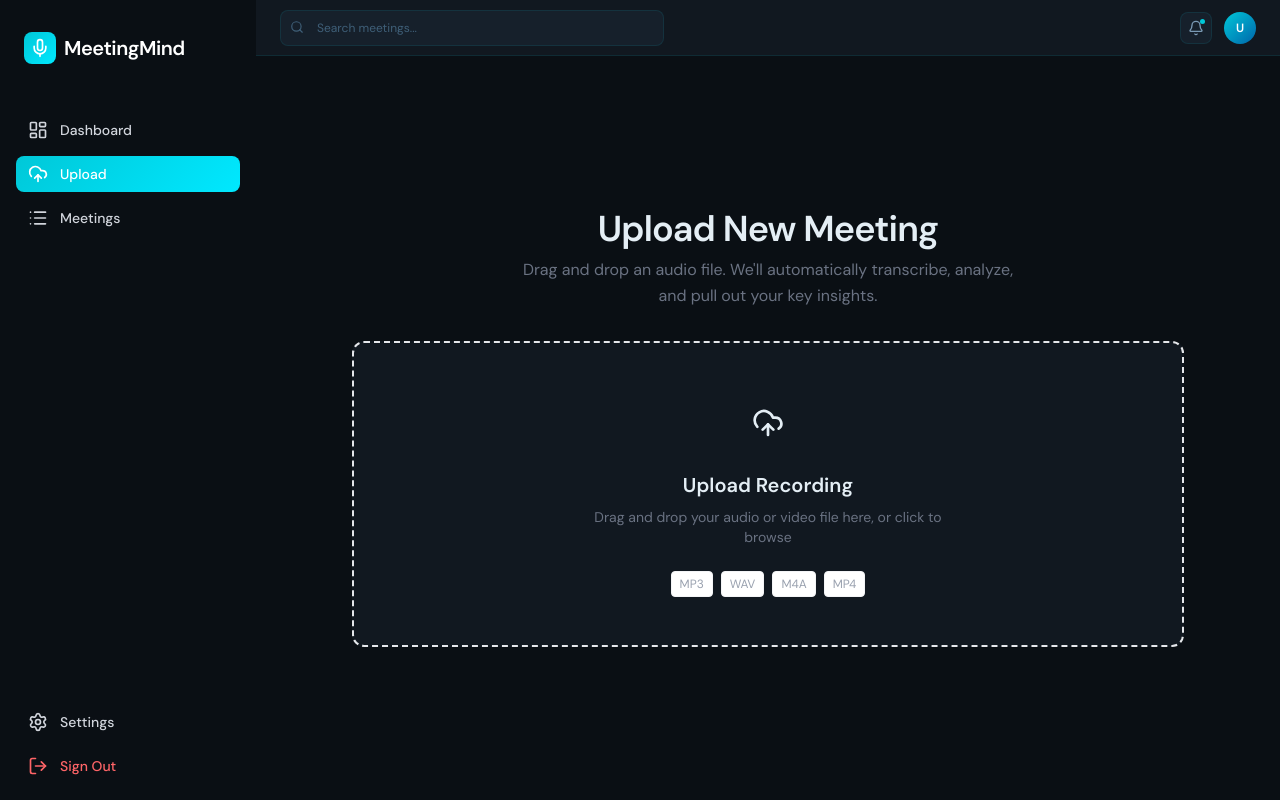
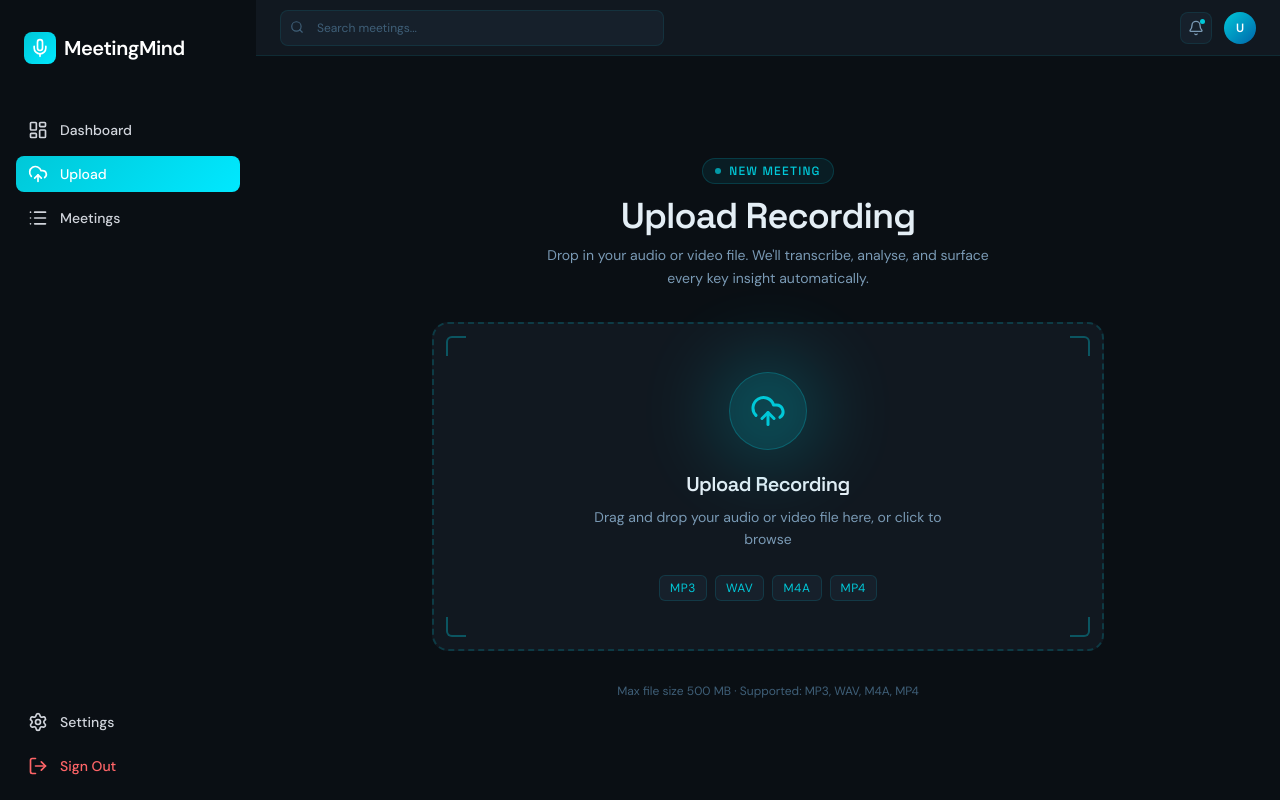
Before and after one commit to AkshayDev-Ops-28/MeetingMind, a Next.js app: page /upload in a window 1280 px wide. Built offline with nearby package versions, Linux system fonts and the light colour scheme.

Commit message:
update: aligned the theme with dropzone, pipeline mech, layout and page

```diff
--- a/app/upload/layout.tsx
+++ b/app/upload/layout.tsx
@@ -7,11 +7,11 @@ export default function UploadLayout({
   children: React.ReactNode
 }) {
   return (
-    <div className="flex h-screen overflow-hidden bg-page">
+    <div className="flex h-screen overflow-hidden bg-[#0a0f14]">
       <Sidebar />
       <div className="flex flex-1 flex-col overflow-hidden">
         <Topbar />
-        <main className="flex-1 overflow-y-auto bg-page">
+        <main className="flex-1 overflow-y-auto bg-[#0a0f14]">
           {children}
         </main>
       </div>
--- a/app/upload/page.tsx
+++ b/app/upload/page.tsx
@@ -15,7 +15,6 @@ export default function UploadPage() {
     try {
       setCurrentStep("uploading")
 
-      // Step 1: Upload file to Supabase Storage via API route
       const formData = new FormData()
       formData.append("file", file)
 
@@ -23,50 +22,43 @@ export default function UploadPage() {
       const { data: { session } } = await supabase.auth.getSession()
 
       if (!session) {
-toast.error( "You must be logged in to upload files");
-
+        toast.error("You must be logged in to upload files")
         setCurrentStep(null)
         return
       }
 
       const uploadRes = await fetch("/api/upload", {
         method: "POST",
-  headers: {
-    authorization: `Bearer ${session.access_token}`
-  },
+        headers: { authorization: `Bearer ${session.access_token}` },
         body: formData,
       })
-
       if (!uploadRes.ok) throw new Error("Upload failed")
       const { meetingId } = await uploadRes.json()
 
-      // Step 2: Transcribe
       setCurrentStep("transcribing")
       const transcribeRes = await fetch("/api/transcribe", {
         method: "POST",
         headers: {
           "Content-Type": "application/json",
-       authorization: `Bearer ${session.access_token}`
+          authorization: `Bearer ${session.access_token}`,
         },
         body: JSON.stringify({ meetingId }),
       })
       if (!transcribeRes.ok) throw new Error("Transcription failed")
 
-      // Step 3: Summarise
       setCurrentStep("summarising")
       const summarizeRes = await fetch("/api/summarize", {
         method: "POST",
         headers: {
           "Content-Type": "application/json",
-       authorization: `Bearer ${session.access_token}`
+          authorization: `Bearer ${session.access_token}`,
         },
         body: JSON.stringify({ meetingId }),
       })
       if (!summarizeRes.ok) throw new Error("Summarization failed")
 
-      // Step 4: Done
       setCurrentStep("ready")
-      setTimeout(() => router.push(`/meetings/${meetingId}`), 1000)
+      setTimeout(() => router.push(`/meetings/${meetingId}`), 1200)
     } catch (err) {
       console.error("Pipeline error:", err)
       toast.error("Something went wrong during processing. Please try again.")
@@ -75,22 +67,45 @@ const uploadRes = await fetch("/api/upload", {
   }
 
   return (
-    <div className="p-8 max-w-4xl mx-auto space-y-8 min-h-full flex flex-col justify-center animate-in fade-in slide-in-from-bottom-8 duration-500">
+    <div className="min-h-full flex flex-col justify-center p-8">
+      <div className="max-w-2xl mx-auto w-full space-y-8 animate-in fade-in slide-in-from-bottom-6 duration-500">
+
+        {/* Header */}
         <div className="text-center space-y-2">
-        <h1 className="text-4xl font-bold text-dark tracking-tight">Upload New Meeting</h1>
-        <p className="text-gray-500 max-w-lg mx-auto leading-relaxed">
-          Drag and drop an audio file. We&apos;ll automatically transcribe, analyze, and pull out your key insights.
+          <div className="inline-flex items-center gap-2 px-3 py-1 rounded-full bg-[rgba(0,200,220,0.08)] border border-[rgba(0,200,220,0.18)] mb-3">
+            <span className="w-1.5 h-1.5 rounded-full bg-[#00c8d8] animate-pulse" />
+            <span className="text-xs font-medium text-[#00c8d8] tracking-widest uppercase font-[Space_Grotesk,sans-serif]">
+              New Meeting
+            </span>
+          </div>
+          <h1 className="text-4xl font-bold text-[#e4eef5] tracking-tight font-[Space_Grotesk,sans-serif]">
+            Upload Recording
+          </h1>
+          <p className="text-[#7a9ab5] max-w-md mx-auto leading-relaxed text-sm">
+            Drop in your audio or video file. We&apos;ll transcribe, analyse, and surface every key insight automatically.
           </p>
         </div>
 
+        {/* Processing panel */}
         {currentStep && (
-        <div className="bg-white p-6 rounded-2xl shadow-sm border border-gray-100">
-          <h3 className="font-semibold text-center mb-6 text-dark">Processing Upload</h3>
+          <div className="rounded-2xl bg-[#111820] border border-[rgba(0,200,220,0.15)] p-6 shadow-[0_0_40px_rgba(0,200,220,0.06)] animate-in fade-in slide-in-from-top-3 duration-400">
+            <p className="text-center text-xs font-semibold text-[#7a9ab5] uppercase tracking-widest mb-6 font-[Space_Grotesk,sans-serif]">
+              Processing
+            </p>
             <ProcessingSteps currentStep={currentStep} />
           </div>
         )}
 
+        {/* Drop zone */}
         <DropZone onFileSelect={handleUpload} disabled={currentStep !== null} />
+
+        {/* Footer hint */}
+        {!currentStep && (
+          <p className="text-center text-xs text-[#3f5f78]">
+            Max file size 500 MB · Supported: MP3, WAV, M4A, MP4
+          </p>
+        )}
+      </div>
     </div>
   )
 }
--- a/components/upload/DropZone.tsx
+++ b/components/upload/DropZone.tsx
@@ -53,18 +53,25 @@ export function DropZone({ onFileSelect, disabled = false }: DropZoneProps) {
   }
 
   return (
-    <Card
+    <div
       className={cn(
-        "relative flex flex-col items-center justify-center p-12 text-center border-2 border-dashed transition-all",
+        "relative flex flex-col items-center justify-center p-12 text-center rounded-2xl border-2 border-dashed transition-all duration-300",
+        "bg-[#111820]",
         isDragging
-          ? "border-brand-start bg-brand-start/5"
-          : "border-gray-200 hover:border-brand-start/50 hover:bg-gray-50",
-        disabled && "opacity-50 cursor-not-allowed pointer-events-none"
+          ? "border-[#00c8d8] bg-[rgba(0,200,220,0.06)] shadow-[0_0_40px_rgba(0,200,220,0.15)]"
+          : "border-[rgba(0,200,220,0.20)] hover:border-[rgba(0,200,220,0.45)] hover:bg-[rgba(0,200,220,0.04)] hover:shadow-[0_0_30px_rgba(0,200,220,0.10)]",
+        disabled && "opacity-40 cursor-not-allowed pointer-events-none"
       )}
       onDragOver={handleDragOver}
       onDragLeave={handleDragLeave}
       onDrop={handleDrop}
     >
+      {/* Animated corner accents */}
+      <span className="pointer-events-none absolute top-3 left-3 w-5 h-5 border-t-2 border-l-2 border-[rgba(0,200,220,0.35)] rounded-tl-md" />
+      <span className="pointer-events-none absolute top-3 right-3 w-5 h-5 border-t-2 border-r-2 border-[rgba(0,200,220,0.35)] rounded-tr-md" />
+      <span className="pointer-events-none absolute bottom-3 left-3 w-5 h-5 border-b-2 border-l-2 border-[rgba(0,200,220,0.35)] rounded-bl-md" />
+      <span className="pointer-events-none absolute bottom-3 right-3 w-5 h-5 border-b-2 border-r-2 border-[rgba(0,200,220,0.35)] rounded-br-md" />
+
       <input
         type="file"
         accept="audio/mpeg,audio/wav,audio/x-m4a,video/mp4"
@@ -75,29 +82,42 @@ export function DropZone({ onFileSelect, disabled = false }: DropZoneProps) {
 
       {!selectedFile ? (
         <>
-          <div className="rounded-full bg-brand-start/10 p-4 mb-4">
-            <UploadCloud className="h-8 w-8 text-brand-start" />
+          {/* Icon with glow ring */}
+          <div className="relative mb-5">
+            <div className="absolute inset-0 rounded-full bg-[#00c8d8] opacity-20 blur-xl scale-150" />
+            <div className="relative rounded-full bg-[rgba(0,200,220,0.12)] border border-[rgba(0,200,220,0.25)] p-5">
+              <UploadCloud className="h-9 w-9 text-[#00c8d8]" />
+            </div>
           </div>
-          <h3 className="text-xl font-bold text-dark mb-2">Upload Recording</h3>
-          <p className="text-sm text-gray-500 max-w-sm mb-6">
+
+          <h3 className="text-xl font-bold text-[#e4eef5] mb-2 font-[Space_Grotesk,sans-serif] tracking-tight">
+            Upload Recording
+          </h3>
+          <p className="text-sm text-[#7a9ab5] max-w-sm mb-6 leading-relaxed">
             Drag and drop your audio or video file here, or click to browse
           </p>
-          <div className="flex gap-2 text-xs font-semibold text-gray-400">
-            <span className="bg-white px-2 py-1 rounded border border-gray-100">MP3</span>
-            <span className="bg-white px-2 py-1 rounded border border-gray-100">WAV</span>
-            <span className="bg-white px-2 py-1 rounded border border-gray-100">M4A</span>
-            <span className="bg-white px-2 py-1 rounded border border-gray-100">MP4</span>
+
+          {/* Format badges */}
+          <div className="flex gap-2 text-xs font-semibold text-[#7a9ab5]">
+            {["MP3", "WAV", "M4A", "MP4"].map((fmt) => (
+              <span
+                key={fmt}
+                className="px-2.5 py-1 rounded-md bg-[#16202b] border border-[rgba(0,200,220,0.15)] text-[#00c8d8] tracking-wider"
+              >
+                {fmt}
+              </span>
+            ))}
           </div>
         </>
       ) : (
         <div className="flex flex-col items-center w-full z-10 pointer-events-auto">
-          <div className="flex items-center gap-4 bg-white p-4 rounded-xl border border-gray-100 shadow-sm w-full max-w-md">
-            <div className="bg-brand-start/10 p-3 rounded-lg text-brand-start">
-              <FileAudio className="h-6 w-6" />
+          <div className="flex items-center gap-4 bg-[#16202b] p-4 rounded-xl border border-[rgba(0,200,220,0.20)] w-full max-w-md">
+            <div className="bg-[rgba(0,200,220,0.12)] p-3 rounded-lg border border-[rgba(0,200,220,0.20)]">
+              <FileAudio className="h-6 w-6 text-[#00c8d8]" />
             </div>
             <div className="flex-1 text-left overflow-hidden">
-              <p className="text-sm font-semibold text-dark truncate">{selectedFile.name}</p>
-              <p className="text-xs text-gray-500">
+              <p className="text-sm font-semibold text-[#e4eef5] truncate">{selectedFile.name}</p>
+              <p className="text-xs text-[#7a9ab5] mt-0.5">
                 {(selectedFile.size / (1024 * 1024)).toFixed(2)} MB
               </p>
             </div>
@@ -109,12 +129,13 @@ export function DropZone({ onFileSelect, disabled = false }: DropZoneProps) {
                 setSelectedFile(null)
               }}
               disabled={disabled}
+              className="text-[#3f5f78] hover:text-red-400 hover:bg-red-400/10"
             >
-              <X className="h-5 w-5 text-gray-400 hover:text-red-500" />
+              <X className="h-5 w-5" />
             </Button>
           </div>
         </div>
       )}
-    </Card>
+    </div>
   )
 }
--- a/components/upload/ProcessingSteps.tsx
+++ b/components/upload/ProcessingSteps.tsx
@@ -1,4 +1,6 @@
-import { Check, Loader2 } from "lucide-react"
+"use client"
+
+import { Check } from "lucide-react"
 import { cn } from "@/lib/utils"
 
 export type ProcessingStep = "uploading" | "transcribing" | "summarising" | "ready"
@@ -8,25 +10,70 @@ interface ProcessingStepsProps {
 }
 
 const steps = [
-  { id: "uploading", label: "Upload" },
-  { id: "transcribing", label: "Transcribe" },
-  { id: "summarising", label: "Summarise" },
-  { id: "ready", label: "Done" },
+  {
+    id: "uploading",
+    label: "Upload",
+    sublabel: "Sending file securely",
+    icon: (
+      <svg viewBox="0 0 20 20" fill="none" className="w-5 h-5" stroke="currentColor" strokeWidth={1.8}>
+        <path d="M10 13V4M10 4L6.5 7.5M10 4L13.5 7.5" strokeLinecap="round" strokeLinejoin="round"/>
+        <path d="M4 16h12" strokeLinecap="round"/>
+      </svg>
+    ),
+  },
+  {
+    id: "transcribing",
+    label: "Transcribe",
+    sublabel: "Converting speech to text",
+    icon: (
+      <svg viewBox="0 0 20 20" fill="none" className="w-5 h-5" stroke="currentColor" strokeWidth={1.8}>
+        <path d="M4 6h12M4 10h8M4 14h5" strokeLinecap="round"/>
+      </svg>
+    ),
+  },
+  {
+    id: "summarising",
+    label: "Analyse",
+    sublabel: "Extracting key insights",
+    icon: (
+      <svg viewBox="0 0 20 20" fill="none" className="w-5 h-5" stroke="currentColor" strokeWidth={1.8}>
+        <circle cx="10" cy="10" r="3"/>
+        <path d="M10 3v2M10 15v2M3 10h2M15 10h2M5.05 5.05l1.41 1.41M13.54 13.54l1.41 1.41M5.05 14.95l1.41-1.41M13.54 6.46l1.41-1.41"/>
+      </svg>
+    ),
+  },
+  {
+    id: "ready",
+    label: "Ready",
+    sublabel: "Your meeting is live",
+    icon: (
+      <svg viewBox="0 0 20 20" fill="none" className="w-5 h-5" stroke="currentColor" strokeWidth={1.8}>
+        <path d="M4 10.5l4.5 4.5 7.5-9" strokeLinecap="round" strokeLinejoin="round"/>
+      </svg>
+    ),
+  },
 ]
 
 export function ProcessingSteps({ currentStep }: ProcessingStepsProps) {
   const currentIndex = steps.findIndex((s) => s.id === currentStep)
+  const progressPct = (currentIndex / (steps.length - 1)) * 100
 
   return (
-    <div className="w-full max-w-3xl mx-auto py-8">
-      <div className="flex items-center justify-between relative">
-        {/* Connection line background */}
-        <div className="absolute left-0 top-1/2 -translate-y-1/2 w-full h-1 bg-gray-100 rounded-full z-0" />
+    <div className="w-full max-w-2xl mx-auto select-none">
+      {/* Step track */}
+      <div className="relative flex items-start justify-between">
 
-        {/* Active connection line */}
+        {/* Background rail */}
+        <div className="absolute left-0 top-[22px] w-full h-px bg-[rgba(0,200,220,0.10)] z-0" />
+
+        {/* Animated fill rail */}
         <div
-          className="absolute left-0 top-1/2 -translate-y-1/2 h-1 bg-gradient-brand rounded-full z-0 transition-all duration-500 ease-out"
-          style={{ width: `${(currentIndex / (steps.length - 1)) * 100}%` }}
+          className="absolute left-0 top-[22px] h-px z-0 transition-all duration-700 ease-in-out"
+          style={{
+            width: `${progressPct}%`,
+            background: "linear-gradient(90deg, #00c8d8 0%, #00e8ff 100%)",
+            boxShadow: "0 0 8px rgba(0,200,220,0.6)",
+          }}
         />
 
         {steps.map((step, index) => {
@@ -35,35 +82,119 @@ export function ProcessingSteps({ currentStep }: ProcessingStepsProps) {
           const isPending = index > currentIndex
 
           return (
-            <div key={step.id} className="relative z-10 flex flex-col items-center">
+            <div
+              key={step.id}
+              className="relative z-10 flex flex-col items-center gap-3"
+              style={{ flex: 1 }}
+            >
+              {/* Node */}
               <div
                 className={cn(
-                  "flex h-12 w-12 items-center justify-center rounded-full border-4 shadow-sm transition-all duration-500",
-                  isComplete ? "bg-brand-start border-white" :
-                  isActive ? "bg-white border-brand-start shadow-md scale-110" :
-                  "bg-white border-gray-100 text-gray-300"
+                  "relative flex h-11 w-11 items-center justify-center rounded-full transition-all duration-500",
+                  isComplete && "bg-[#00c8d8]",
+                  isActive && "bg-[#111820] border-2 border-[#00c8d8]",
+                  isPending && "bg-[#16202b] border border-[rgba(0,200,220,0.15)]"
+                )}
+                style={
+                  isActive
+                    ? { boxShadow: "0 0 0 5px rgba(0,200,220,0.12), 0 0 20px rgba(0,200,220,0.25)" }
+                    : isComplete
+                    ? { boxShadow: "0 0 14px rgba(0,200,220,0.35)" }
+                    : {}
+                }
+              >
+                {/* Ping animation on active */}
+                {isActive && (
+                  <>
+                    <span className="absolute inset-0 rounded-full bg-[#00c8d8] opacity-20 animate-ping" />
+                    <span className="absolute inset-0 rounded-full bg-[#00c8d8] opacity-10 animate-ping" style={{ animationDelay: "0.3s" }} />
+                  </>
+                )}
+
+                {/* Spinning arc on active */}
+                {isActive && (
+                  <svg
+                    className="absolute inset-0 w-full h-full animate-spin"
+                    style={{ animationDuration: "1.4s" }}
+                    viewBox="0 0 44 44"
+                    fill="none"
+                  >
+                    <circle
+                      cx="22" cy="22" r="20"
+                      stroke="#00c8d8"
+                      strokeWidth="2"
+                      strokeDasharray="30 96"
+                      strokeLinecap="round"
+                    />
+                  </svg>
+                )}
+
+                {/* Icon */}
+                <span
+                  className={cn(
+                    "transition-all duration-300",
+                    isComplete && "text-[#0a0f14]",
+                    isActive && "text-[#00c8d8]",
+                    isPending && "text-[#3f5f78]"
                   )}
                 >
                   {isComplete ? (
-                  <Check className="h-5 w-5 text-white" />
-                ) : isActive ? (
-                  <Loader2 className="h-5 w-5 text-brand-start animate-spin" />
+                    <Check className="w-5 h-5" strokeWidth={2.5} />
                   ) : (
-                  <span className="text-sm font-bold">{index + 1}</span>
+                    step.icon
                   )}
+                </span>
               </div>
+
+              {/* Labels */}
+              <div className="flex flex-col items-center text-center gap-0.5">
                 <span
                   className={cn(
-                  " mt-3 text-sm font-medium transition-colors",
-                  isActive ? "text-dark" : "text-gray-400"
+                    "text-sm font-semibold tracking-wide transition-colors duration-300 font-[Space_Grotesk,sans-serif]",
+                    isActive && "text-[#00c8d8]",
+                    isComplete && "text-[#e4eef5]",
+                    isPending && "text-[#3f5f78]"
                   )}
                 >
                   {step.label}
                 </span>
+                <span
+                  className={cn(
+                    "text-[11px] transition-colors duration-300 leading-tight max-w-[80px]",
+                    isActive && "text-[#7a9ab5]",
+                    isComplete && "text-[#3f5f78]",
+                    isPending && "text-[#3f5f78] opacity-50"
+                  )}
+                >
+                  {step.sublabel}
+                </span>
+              </div>
             </div>
           )
         })}
       </div>
+
+      {/* Status bar */}
+      <div className="mt-8 rounded-xl bg-[#16202b] border border-[rgba(0,200,220,0.12)] overflow-hidden">
+        <div
+          className="h-1 transition-all duration-700 ease-in-out"
+          style={{
+            width: `${progressPct === 0 ? 8 : progressPct}%`,
+            background: "linear-gradient(90deg, #00c8d8, #00e8ff)",
+            boxShadow: "0 0 10px rgba(0,200,220,0.5)",
+          }}
+        />
+        <div className="px-4 py-3 flex items-center justify-between">
+          <span className="text-xs text-[#7a9ab5]">
+            {currentStep === "ready"
+              ? "✓ All done — redirecting you now…"
+              : `Step ${currentIndex + 1} of ${steps.length} — ${steps[currentIndex]?.sublabel}`}
+          </span>
+          <span className="text-xs font-semibold text-[#00c8d8] font-[Space_Grotesk,sans-serif]">
+            {Math.round(progressPct === 0 ? 5 : progressPct)}%
+          </span>
+        </div>
+      </div>
     </div>
   )
 }
```
Lines whose indentation alone changed are shown as unchanged.
